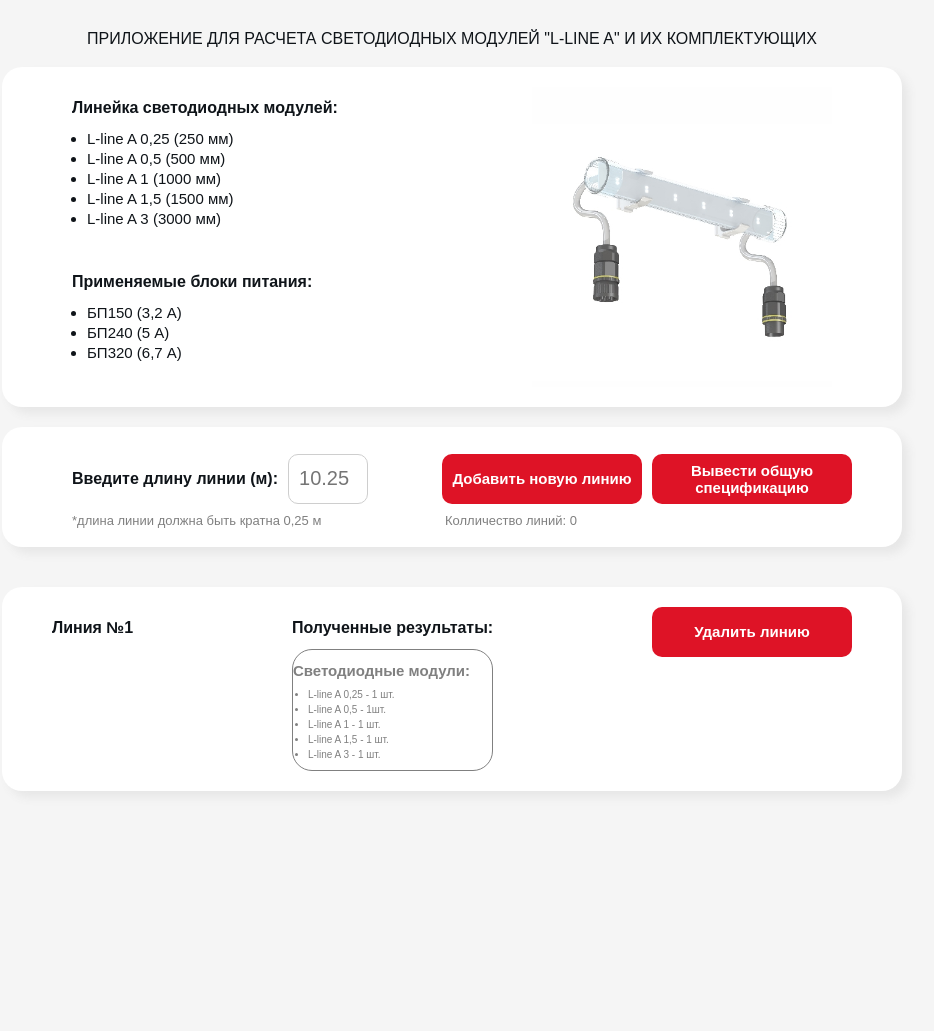
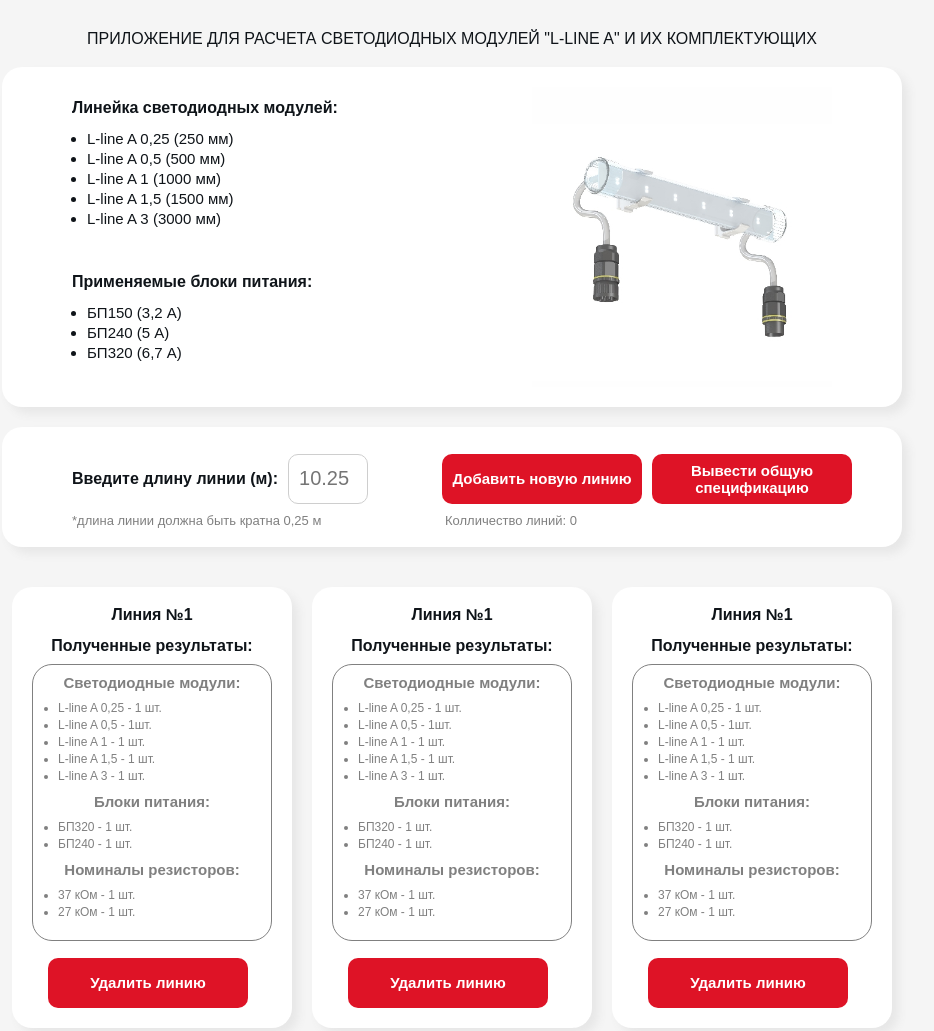
Before and after one commit to Sukre22/ledelline, a React app: page / in a window 1280 px wide. Shown: the top 1031 px of the page, without its empty margins (188-1122 px from the left). Before the commit the page ends 811 px from the top, so only its background shows below. Built offline with nearby package versions, Linux system fonts and the light colour scheme.

Commit message:
made third section

```diff
--- a/src/components/line-list-item/line-list-item.css
+++ b/src/components/line-list-item/line-list-item.css
@@ -1,44 +1,69 @@
 .line-list-item_container {
-    max-width: 900px;
+    max-width: 280px;
     width: 100%;
     margin: 20px auto;
+
     background-color: white;
     border-radius: 20px;
     box-shadow: 0.4em 0.4em 10px #e7e7e7;
     display: flex;
-    justify-content: space-between;
+    flex-direction: column;
+
+
+
 }
+
+.line-list-item_container-wrap {
+    margin-bottom: 0px;
+}
+
+
+
+.line-list-item_container-wrap-results-head {
+    padding-bottom: 10px;
+}
+
 
 
 
 .line-list-item_container-description {
     font-size: 16px;
-    padding: 20px;
-    padding-left: 50px;
+    margin: 0 auto;
+    text-align: center;
+    padding-top: 20px;
+    padding-bottom: 0px;
+
 
 }
 
 .line-list-item_container-wrap-results-head {
     font-size: 16px;
+    margin: 0 auto;
+    text-align: center;
 }
 
 .line-list-item_container-wrap-results {
     padding: 20px;
+    padding-top: 15px;
+    padding-bottom: 10px;
 
 }
 
 .line-list-item_container-wrap-results-wrapper-h2 {
     font-size: 15px;
+    margin: 0 auto;
+    text-align: center;
 }
 
 .line-list-item_container-wrap-results-wrapper-modules {
-    font-size: 10px;
+    font-size: 12px;
 }
 
 .line-list-item_container-wrap-results-wrapper {
     border-radius: 20px;
     border: solid 1px;
     color: grey;
+    padding: 10px;
 
 
 }
@@ -56,7 +81,9 @@
     font-size: 15px;
     transition: 0.5s;
     cursor: pointer;
-    margin-top: 5px;
-    margin: 20px;
-    margin-right: 50px;
+    margin-bottom: 20px;
+    margin-left: 36px;
+
+
+
 }
--- a/src/components/line-list-item/line-list-item.js
+++ b/src/components/line-list-item/line-list-item.js
@@ -18,6 +18,20 @@ const LineListItem = () => {
                             <li>L-line A 1,5 - 1 шт.</li>
                             <li>L-line A 3 - 1 шт.</li>
                         </ul>
+
+                            <h2 className={'line-list-item_container-wrap-results-wrapper-h2'}>Блоки питания:</h2>
+                            <ul className={'line-list-item_container-wrap-results-wrapper-modules'}>
+                                <li>БП320 - 1 шт.</li>
+                                <li>БП240 - 1 шт.</li>
+
+                            </ul>
+
+                            <h2 className={'line-list-item_container-wrap-results-wrapper-h2'}>Номиналы резисторов:</h2>
+                            <ul className={'line-list-item_container-wrap-results-wrapper-modules'}>
+                                <li>37 кОм - 1 шт.</li>
+                                <li>27 кОм - 1 шт.</li>
+
+                            </ul>
                         </div>
                  </div>
 
--- a/src/components/line-list/line-list.css
+++ b/src/components/line-list/line-list.css
@@ -1,4 +1,7 @@
 .line-list_container {
     max-width: 900px;
     width: 100%;
+    display: flex;
+    justify-content: center;
+    flex-wrap: wrap;
 }
--- a/src/components/line-list/line-list.js
+++ b/src/components/line-list/line-list.js
@@ -7,6 +7,12 @@ const LineList = () => {
     return (
         <div className={'line-list_container'}>
              <LineListItem/>
+            <LineListItem/>
+            <LineListItem/>
+            <LineListItem/>
+            <LineListItem/>
+            <LineListItem/>
+
         </div>
 
     )
```
